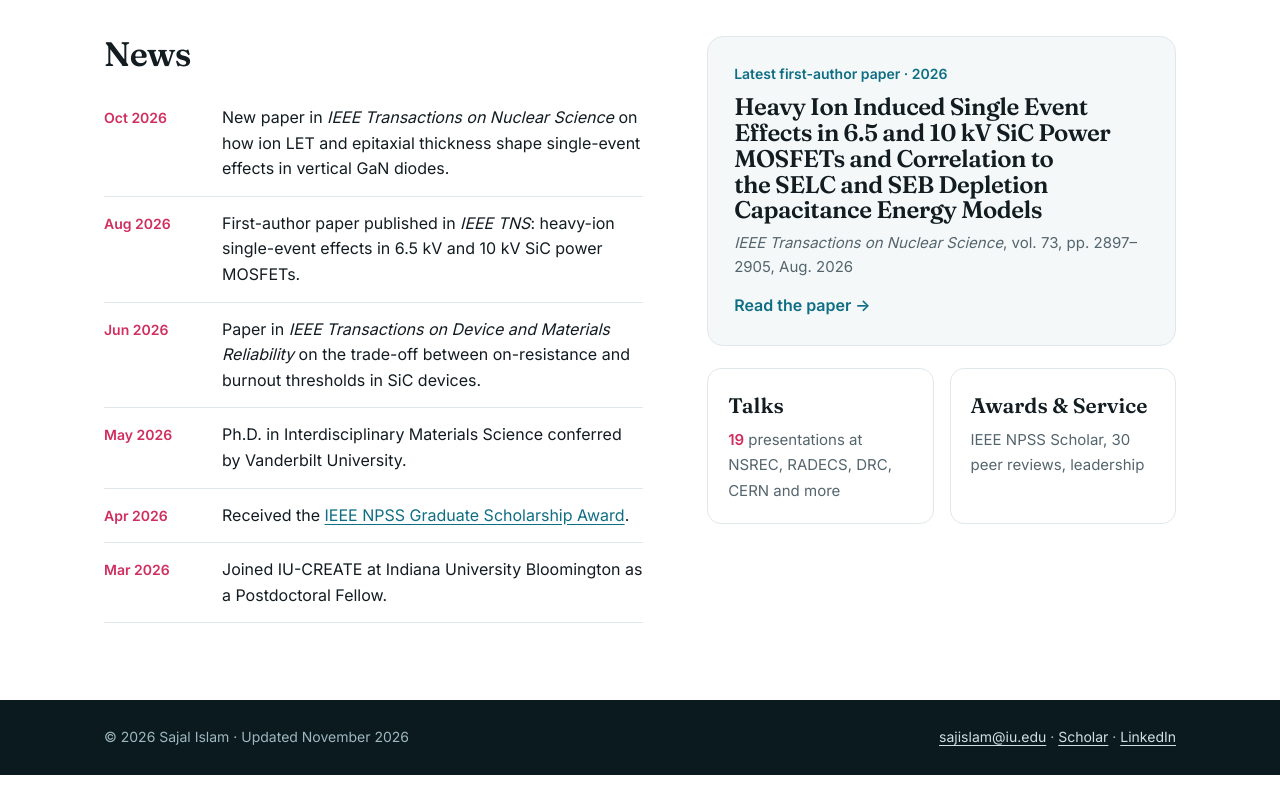
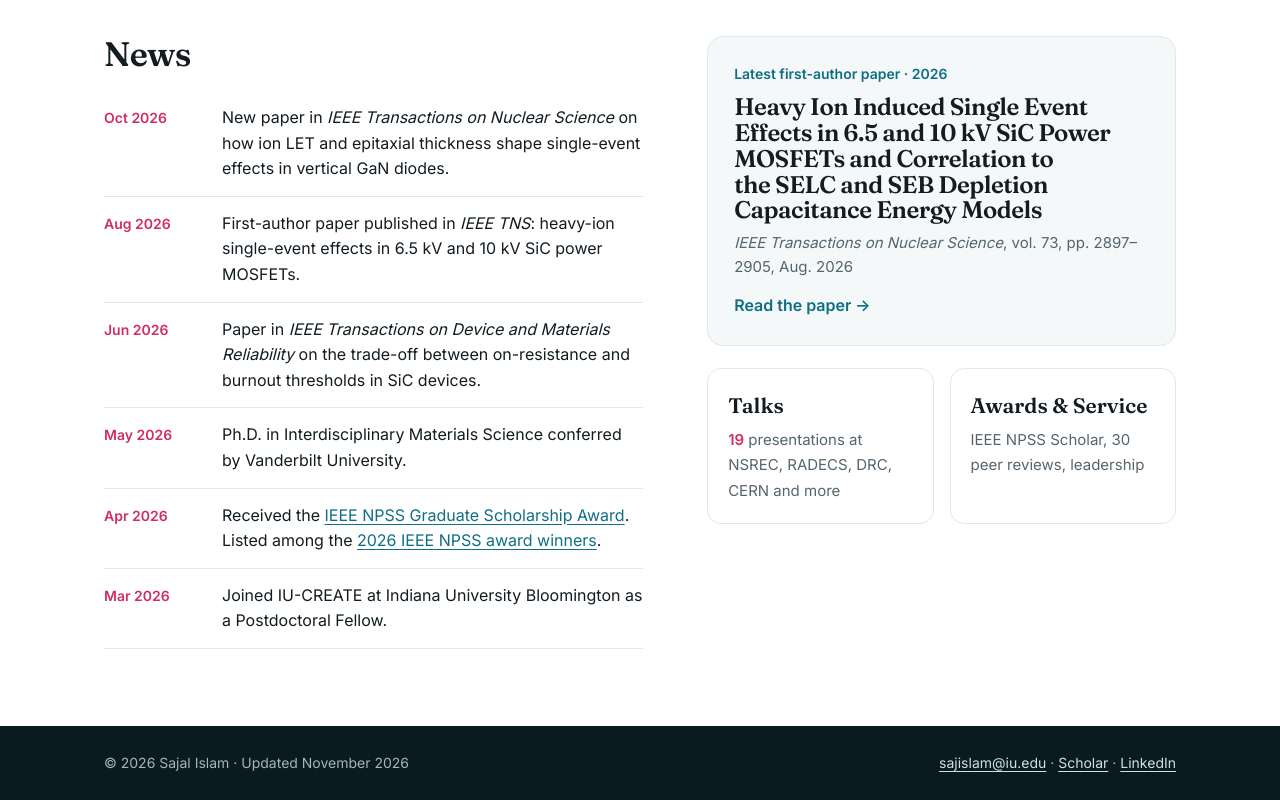
Before and after one commit to Sajal-Islam-Research/Sajal-Islam-Research.github.io, a plain HTML site: page index.html in a window 1280 px wide. Shown: the part 917-1717 px from the top of the page. Before the commit the page ends 1692 px from the top, so only its background shows below. Drawn offline with Linux system fonts and the light colour scheme.

Commit message:
Add IEEE NPSS winners link to news

```diff
--- a/index.html
+++ b/index.html
@@ -255,7 +255,7 @@ footer a{color:#cfe0e5}
           <li><time>Aug 2026</time><div>First-author paper published in <i>IEEE TNS</i>: heavy-ion single-event effects in 6.5 kV and 10 kV SiC power MOSFETs.</div></li>
           <li><time>Jun 2026</time><div>Paper in <i>IEEE Transactions on Device and Materials Reliability</i> on the trade-off between on-resistance and burnout thresholds in SiC devices.</div></li>
           <li><time>May 2026</time><div>Ph.D. in Interdisciplinary Materials Science conferred by Vanderbilt University.</div></li>
-          <li><time>Apr 2026</time><div>Received the <a href="https://www.vanderbilt.edu/vinse/2026/04/02/ims-2026-ph-d-graduate-sajal-islam-wins-ieee-npss-graduate-scholarship-award/">IEEE NPSS Graduate Scholarship Award</a>.</div></li>
+          <li><time>Apr 2026</time><div>Received the <a href="https://www.vanderbilt.edu/vinse/2026/04/02/ims-2026-ph-d-graduate-sajal-islam-wins-ieee-npss-graduate-scholarship-award/">IEEE NPSS Graduate Scholarship Award</a>. Listed among the <a href="https://ieee-npss.org/awards/2026-award-winners/">2026 IEEE NPSS award winners</a>.</div></li>
           <li><time>Mar 2026</time><div>Joined IU-CREATE at Indiana University Bloomington as a Postdoctoral Fellow.</div></li>
         </ul>
       </div>
```
